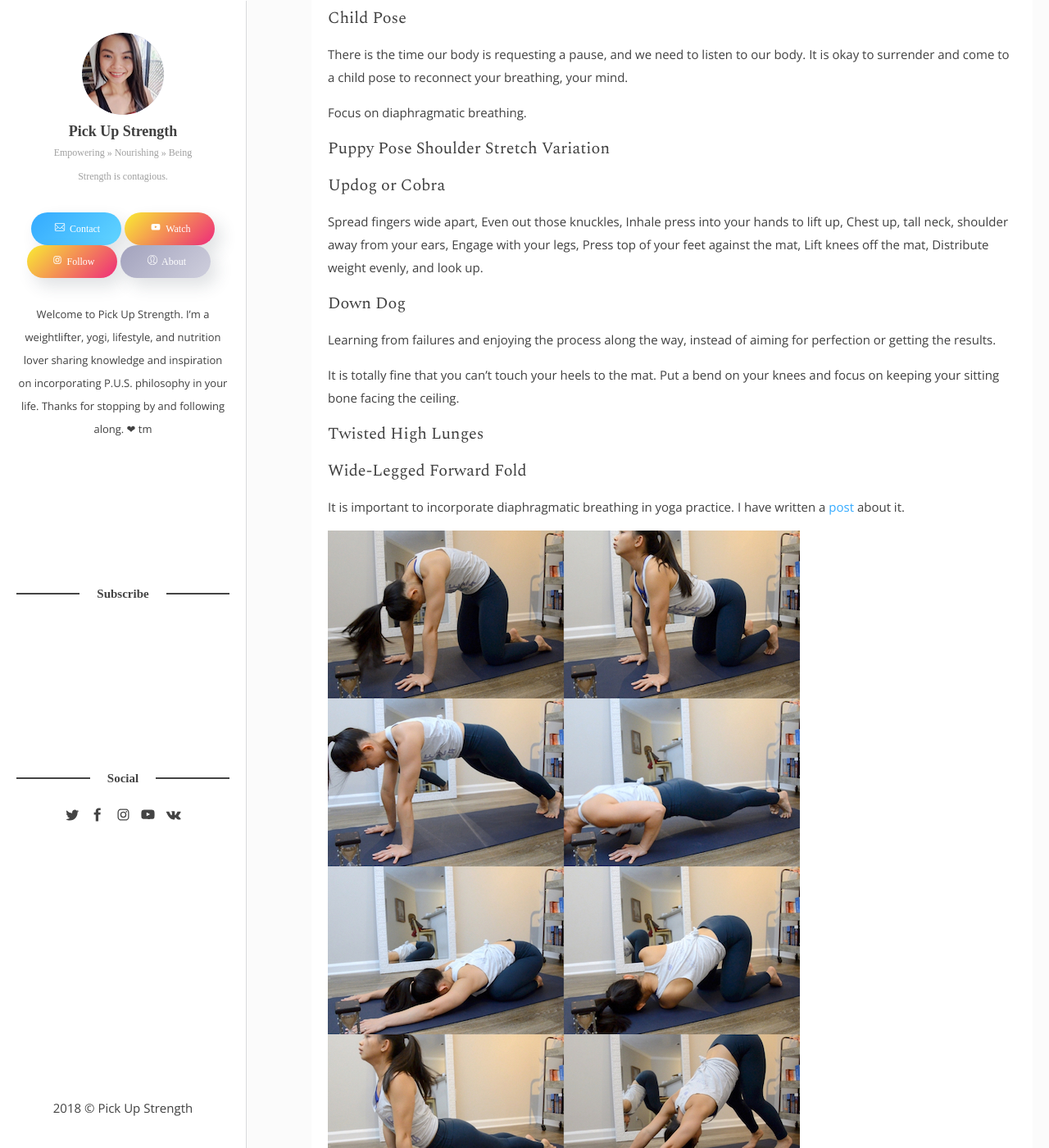
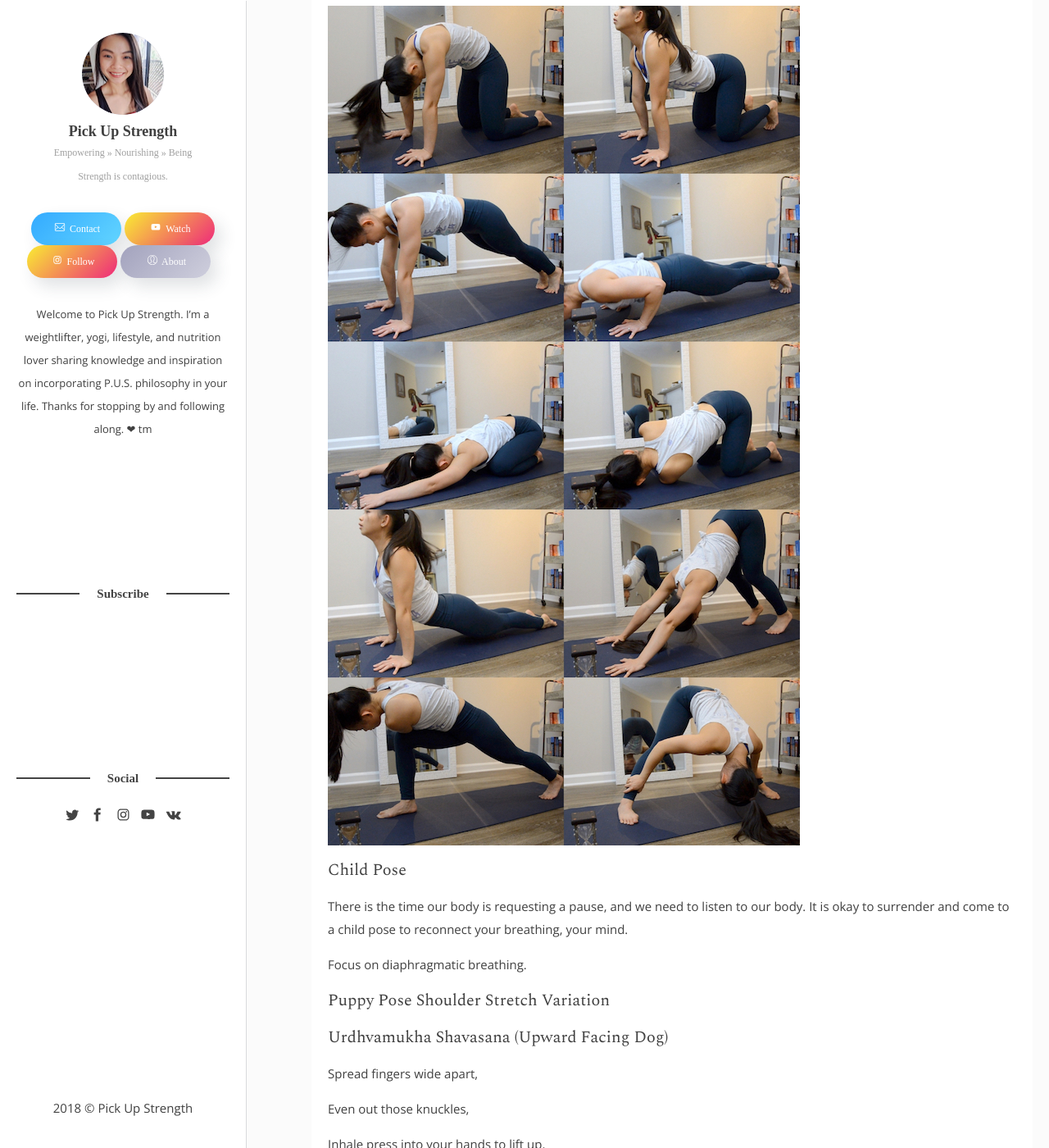
Before and after one commit to teckmonster/pickupstrength, a Jekyll site: the page built from _posts/2018-09-11-Practice-These-Yoga-Poses-For-Beginners.markdown, in a window 1280 px wide and 1400 px high, scrolled down 1242 px. Shown: the whole window at 82% size. Built offline with Jekyll 4.4.1, drawn with Linux system fonts in a browser that asks for light colours; some web fonts are replaced; comment, search, counter and statistics services are not loaded; some of the changed text lies outside the part shown.

Commit message:
new updated post.

```diff
--- a/_posts/2018-09-11-Practice-These-Yoga-Poses-For-Beginners.markdown
+++ b/_posts/2018-09-11-Practice-These-Yoga-Poses-For-Beginners.markdown
@@ -2,9 +2,9 @@
 layout: post
 title: "ASANA | incorporate these yoga poses into your daily routine."
 date: 2018-09-11 17:13:18 +0200
-modified: 2018-09-11 17:13:18 +0200
+modified: 2018-09-23 17:13:18 +0200
 image: chaturanga.jpg
-tags: [pick up strength, the yoga solution, beginning yoga, yoga basics, yoga poses for beginners at home, yoga for complete beginners, yoga for flexibility and strength]
+tags: [pick up strength, the yoga solution, beginning yoga, yoga basics, yoga poses for beginners at home, yoga for complete beginners, yoga for flexibility and strength, Urdhvamukha Shavasana]
 categories: strength
 description: 10 beginners yoga poses for flexibility and strength at home.
 ---
@@ -28,6 +28,8 @@ Chaturanga Dandasana is the foundational pose of yoga sequences and many times i
 
 Couple mistakes to avoid is that don't let your shoulders collapse below elbows and do not stick your butt up. If you have not developed arm balance strength, it is okay to drop your knees and activate your core strength.
 
+![]({{site.baseurl}}/images/yoga-poses.jpg)
+
 #### Child Pose
 
 There is the time our body is requesting a pause, and we need to listen to our body. It is okay to surrender and come to a child pose to reconnect your breathing, your mind.
@@ -36,15 +38,22 @@ Focus on diaphragmatic breathing.
 
 #### Puppy Pose Shoulder Stretch Variation
 
-#### Updog or Cobra
+#### Urdhvamukha Shavasana (Upward Facing Dog)
 
 Spread fingers wide apart,
+
 Even out those knuckles,
+
 Inhale press into your hands to lift up,
+
 Chest up, tall neck, shoulder away from your ears,
+
 Engage with your legs,
+
 Press top of your feet against the mat,
+
 Lift knees off the mat,
+
 Distribute weight evenly, and look up.
 
 #### Down Dog
@@ -58,15 +67,14 @@ It is totally fine that you can't touch your heels to the mat. Put a bend on you
 #### Wide-Legged Forward Fold
 
 
-It is important to incorporate diaphragmatic breathing in yoga practice. I have written a [post][post] about it.
 
 
-![]({{site.baseurl}}/images/yoga-poses.jpg)
+
+It is important to incorporate diaphragmatic breathing in yoga practice. You may find this [post][post] useful.
 
 
 Until next time,
 
 ❤ tm
 
-
 [post]: https://pickupstrength.com/strength/breathing-techniques-you-might-not-have-known/
```
